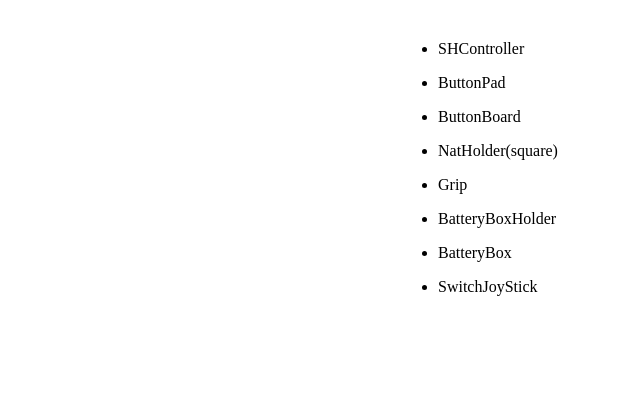
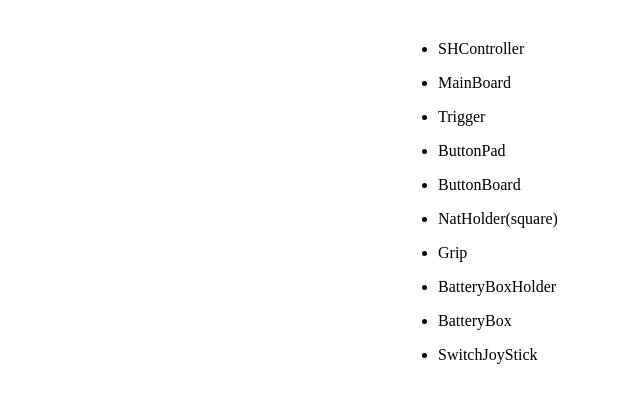
Before and after one commit to Kume/sh-controller-model, a React (Vite) app: page / in a window 1280 px wide. Shown: the top 402 px of the page, without its empty margins (640-1280 px from the left). Built offline with nearby package versions, Linux system fonts and the light colour scheme; what @jscad/modeling, @jscad/regl-renderer would draw is missing.

Commit message:
グリップとトリガーを一体成型するのの最初のプロトタイプ

```diff
--- a/package.json
+++ b/package.json
@@ -31,6 +31,7 @@
     "@jscad/obj-serializer": "^2.1.13",
     "@jscad/regl-renderer": "^2.6.5",
     "@jscad/stl-serializer": "^2.1.13",
+    "@types/node": "^18.15.11",
     "@use-gesture/react": "^10.2.24",
     "react": "^18.2.0",
     "react-dom": "^18.2.0",
--- a/src/BatteryBoxHolder.ts
+++ b/src/BatteryBoxHolder.ts
@@ -47,7 +47,7 @@ export class BatteryBoxHolder extends Cacheable implements Viewable {
         {label: 'outlineHalf', model: () => this.outlineHalf},
         {label: 'half', model: () => this.half},
         {label: 'full', model: () => this.full},
-        {label: 'fullWithBattery', model: () => this.fullWithBattery},
+        {label: 'fullWithBatteryBox', model: () => this.fullWithBatteryBox},
       ];
     });
   }
@@ -65,6 +65,11 @@ export class BatteryBoxHolder extends Cacheable implements Viewable {
         extrudeLinear({height: this.baseLength}, union(translateX(this.baseHeight, topFace), baseRect)),
       ),
     ];
+  }
+
+  /* グリップの領域を削るために極端に大きめに定義した領域 */
+  public get extraLooseOutlineHalf(): Geom3 {
+    return Centered.cuboid([this.baseHeight + this.topHeight, this.width / 2, this.baseLength + 20]);
   }
 
   public get half(): Geom3[] {
@@ -95,11 +100,15 @@ export class BatteryBoxHolder extends Cacheable implements Viewable {
     ].map((g) => addColor(this.color, g));
   }
 
+  public get halfWithBatteryBox(): Geom3[] {
+    return [...this.half, this.transformBatteryBox(this.batteryBox.full)];
+  }
+
   public get full(): Geom3[] {
     return halfToFull(this.half);
   }
 
-  public get fullWithBattery(): Geom3[] {
+  public get fullWithBatteryBox(): Geom3[] {
     return [...this.full, this.transformBatteryBox(this.batteryBox.full)];
   }
 
--- a/src/ButtonBoard.ts
+++ b/src/ButtonBoard.ts
@@ -14,7 +14,7 @@ export class ButtonBoard extends Cacheable implements Viewable {
   public readonly buttonXDistance = 13;
   public readonly buttonXDistance2 = 9;
   public readonly buttonXDistanceFromEdge = 6;
-  public readonly screwHoleDistance = 20;
+  public readonly screwHoleDistance = 32;
   public readonly length = this.buttonXDistanceFromEdge + this.buttonXDistance * 2 + this.buttonXDistance2 + 5;
   public readonly thickness = 1.5;
 
@@ -37,7 +37,7 @@ export class ButtonBoard extends Cacheable implements Viewable {
   }
 
   public get outlineHalf(): Geom3[] {
-    return [addColor([0, 0.6, 0], this.boardHalf), ...this.switchesHalf.map((sw) => sw.outline)];
+    return [addColor([0, 0.6, 0, 0.8], this.boardHalf), ...this.switchesHalf.map((sw) => sw.outline)];
   }
 
   public get looseOutlineHalf(): Geom3[] {
@@ -72,7 +72,7 @@ export class ButtonBoard extends Cacheable implements Viewable {
   }
 
   private transformChip(chip: Geom3): Geom3 {
-    return translate([30, 0, 0], chip);
+    return translate([10, 0, 0], chip);
   }
 
   public get testBoard(): Geom3[] {
--- a/src/ButtonPad.ts
+++ b/src/ButtonPad.ts
@@ -21,7 +21,7 @@ export class ButtonPad extends Cacheable implements Viewable {
   public readonly startWidth = 20;
   public readonly endWidth = 26;
   public readonly length = 80;
-  public readonly thickness = 15;
+  public readonly thickness = 14;
   public readonly wallThickness = 1.5;
 
   public readonly buttonHamidashi = 2;
@@ -29,7 +29,7 @@ export class ButtonPad extends Cacheable implements Viewable {
   public readonly boardDistanceFromStickCenter = 15;
 
   public readonly stickXOffset = 16;
-  public readonly stickRotation = degToRad(26);
+  public readonly stickRotation = degToRad(30);
 
   public readonly outerColor = [0.8, 0.8, 0.8] as const;
 
--- a/src/Grip.ts
+++ b/src/Grip.ts
@@ -1,10 +1,12 @@
 import {booleans, expansions, extrusions, primitives, transforms} from '@jscad/modeling';
 import {Geom2, Geom3, Geometry} from '@jscad/modeling/src/geometries/types';
 import {MainBoard} from './MainBoard';
-import {Cacheable, cashGetter, Centered, legacyCash, octagon} from './utls';
-import {mirrorY, translateZ} from '@jscad/modeling/src/operations/transforms';
+import {addColor, Cacheable, cashGetter, Centered, legacyCash, octagon} from './utls';
+import {mirrorX, mirrorY, translateZ} from '@jscad/modeling/src/operations/transforms';
 import {BatteryBoxHolder} from './BatteryBoxHolder';
 import {Viewable, ViewerItem} from './types';
+import {extrudeRotate} from '@jscad/modeling/src/operations/extrusions';
+import {degToRad} from '@jscad/modeling/src/utils';
 
 const {rectangle, circle, sphere, polygon} = primitives;
 const {translateX, translate, rotate, mirrorZ, rotateY, rotateZ, rotateX} = transforms;
@@ -38,7 +40,7 @@ export class Grip extends Cacheable implements Viewable {
   public readonly topWallLength = 15;
 
   public readonly batteryBoxRotateDegree = 10;
-  public readonly mainRotateDegree = 21.6;
+  public readonly mainRotateDegree = 24;
 
   // TODO sketchupモデルの結果値なので、理想的には完成形から逆算すべき
   public readonly jointEndHeight = 10.75;
@@ -53,15 +55,17 @@ export class Grip extends Cacheable implements Viewable {
       return [
         {label: 'outline', model: () => this.outline},
         {label: 'half', model: () => this.half},
+        {label: 'halfWithBoard', model: () => this.halfWithBoard},
+        {label: 'halfWithBatteryBox', model: () => this.halfWithBatteryBox},
       ];
     });
   }
 
-  private get outlineBasicFaceHalf(): Geom2 {
+  public get outlineBasicFaceHalf(): Geom2 {
     return this.makeBasicFace(this.height, this.width, this.radius);
   }
 
-  private get outlineBasicInnerFaceHalf(): Geom2 {
+  public get outlineBasicInnerFaceHalf(): Geom2 {
     return translateX(
       -this.topWallThickness,
       this.makeBasicFace(
@@ -102,33 +106,41 @@ export class Grip extends Cacheable implements Viewable {
     return union(widthRect, heightRect, corner);
   }
 
-  public get halfWithBoard() {
-    return union(this.half, this.transformMainBoard(this.board.half));
+  public get halfWithBoard(): Geom3[] {
+    return [...this.half, ...this.board.half.map(this.transformMainBoard)];
   }
 
-  public get half() {
-    return union(
+  public get halfWithBatteryBox(): Geom3[] {
+    return [...this.halfWithBoard, ...this.batteryBoxHolder.halfWithBatteryBox.map(this.transformBatteryBoxHolder)];
+  }
+
+  public get half(): Geom3[] {
+    const baseFace = subtract(this.outlineBasicFaceHalf, this.outlineBasicInnerFaceHalf);
+    return [
       subtract(
         union(
-          extrudeLinear({height: this.length}, subtract(this.outlineBasicFaceHalf, this.outlineBasicInnerFaceHalf)),
+          extrudeLinear({height: this.length}, baseFace),
           this.endWallHalf,
           this.boardScrewHole.unionTargetHalf,
+          this.makeJointToGrip(baseFace),
         ),
         this.boardScrewHole.subtractTarget,
-        expand({delta: 0.2}, this.batteryBoxHolder.outlineHalf).map(this.transformBatteryBoxHolder),
+        this.transformBatteryBoxHolder(
+          expand({delta: 0.2}, this.batteryBoxHolder.extraLooseOutlineHalf) as any as Geom3,
+        ),
         this.topWallSubtractionHalf,
       ),
       // デバッグ時になにか追加したかったらここに追加
-    );
+    ];
   }
 
-  private transformMainBoard<G extends Geometry>(g: G): G {
-    const directionAdjusted = rotate([0, -Math.PI / 2, 0], g);
+  private transformMainBoard = <G extends Geometry>(g: G): G => {
+    const directionAdjusted = mirrorX(rotate([0, -Math.PI / 2, 0], g));
     return translate(
       [-this.board.maxZ - this.topWallThickness - this.mainBoardTopMargin, 0, this.endThickness],
       directionAdjusted,
     );
-  }
+  };
 
   private transformBatteryBoxHolder = (batteryBoxHolder: Geom3): Geom3 => {
     return translate(
@@ -137,10 +149,44 @@ export class Grip extends Cacheable implements Viewable {
     );
   };
 
+  public get jointEndHalf(): Geom3 {
+    return addColor(
+      [0.8, 0, 0],
+      subtract(
+        translate(
+          [-this.height, 0, this.length],
+          rotateY(
+            -degToRad(this.mainRotateDegree),
+            translateX(
+              this.height,
+              extrudeLinear({height: 0.0001}, subtract(this.outlineBasicFaceHalf, this.outlineBasicInnerFaceHalf)),
+            ),
+          ),
+        ),
+        this.transformBatteryBoxHolder(
+          expand({delta: 0.2}, this.batteryBoxHolder.extraLooseOutlineHalf) as any as Geom3,
+        ),
+      ),
+    );
+  }
+
+  private makeJointToGrip = (face: Geom2): Geom3 => {
+    return translate(
+      [-this.height, 0, this.length],
+      mirrorY(
+        rotate(
+          [degToRad(90), 0, 0],
+          extrudeRotate({angle: degToRad(this.mainRotateDegree), segments: 90}, translate([this.height, 0], face)),
+        ),
+      ),
+    );
+  };
+
   @cashGetter
   public get outlineHalf() {
     return union(
       extrudeLinear({height: this.length}, this.outlineBasicFaceHalf),
+      this.makeJointToGrip(this.outlineBasicFaceHalf),
       this.batteryBoxHolder.outlineHalf.map(this.transformBatteryBoxHolder),
     );
   }
--- a/src/MainBoard.ts
+++ b/src/MainBoard.ts
@@ -1,18 +1,36 @@
 import {Geom3} from '@jscad/modeling/src/geometries/types';
 import {booleans, primitives, transforms} from '@jscad/modeling';
-import {Centered} from './utls';
+import {addColor, Cacheable, Centered, halfToFull, legacyCash} from './utls';
+import {Viewable, ViewerItem} from './types';
+import {cylinder} from '@jscad/modeling/src/primitives';
+import {mirrorZ} from '@jscad/modeling/src/operations/transforms';
 
 const {cuboid, sphere} = primitives;
 const {translateZ, translateX, translateY, translate} = transforms;
-const {union} = booleans;
+const {union, subtract} = booleans;
 
-export class MainBoard {
-  private readonly xiao = new XiaoBoard();
-  private readonly baseWidth = 22;
-  private readonly baseHeight = 67.3;
-  private readonly baseThickness = 1.5;
+export class MainBoard extends Cacheable implements Viewable {
+  public readonly xiao = new XiaoBoard();
+  public readonly baseWidth = 22;
+  public readonly baseHeight = 60;
+  public readonly baseThickness = 1.5;
 
-  private readonly legBottomHeight = 2;
+  public readonly legBottomHeight = 2;
+  public readonly screwHoleDistance = 35;
+
+  public get displayName(): string {
+    return 'MainBoard';
+  }
+
+  public get viewerItems(): ViewerItem[] {
+    return legacyCash(this, 'viewerItem', () => {
+      return [
+        {label: 'baseHalf', model: () => this.baseHalf},
+        {label: 'half', model: () => this.half},
+        {label: 'full', model: () => this.full},
+      ];
+    });
+  }
 
   public get maxZ(): number {
     return this.xiao.height;
@@ -23,19 +41,36 @@ export class MainBoard {
   }
 
   public get baseHalf(): Geom3 {
-    return Centered.cuboid([this.baseHeight, this.baseWidth / 2, this.baseThickness]);
+    return addColor(
+      [0, 0.6, 0, 0.9],
+      subtract(
+        Centered.cuboid([this.baseHeight, this.baseWidth / 2, this.baseThickness]),
+        cylinder({
+          radius: 1.7,
+          height: this.baseThickness,
+          center: [this.screwHoleDistance, 0, this.baseThickness / 2],
+        }),
+      ),
+    );
   }
 
   private get legBottomHalf(): Geom3 {
-    return Centered.cuboid([this.xiao.boardHeight, this.xiao.legThickness, this.legBottomHeight]);
+    return addColor(
+      [0.8, 0.8, 0.8],
+      Centered.cuboid([this.xiao.boardHeight, this.xiao.legThickness, this.legBottomHeight]),
+    );
   }
 
-  public get half(): Geom3 {
-    return union(
+  public get half(): Geom3[] {
+    return [
       this.baseHalf,
-      translateZ(-this.xiao.legLength, this.xiao.half),
+      ...this.xiao.half.map((g) => translateZ(-this.xiao.legLength, g)),
       translate([0, this.xiao.legDistanceFromCenter, this.baseThickness], this.legBottomHalf),
-    );
+    ].map((g) => mirrorZ(g));
+  }
+
+  public get full(): Geom3[] {
+    return halfToFull(this.half);
   }
 }
 
@@ -68,36 +103,42 @@ class XiaoBoard {
   // 10.7 足の長さ
 
   public get baseHalf(): Geom3 {
-    return translateZ(
-      -this.boardThickness,
-      Centered.cuboid([this.boardHeight, this.boardWidth / 2, this.boardThickness]),
+    return addColor(
+      [0.3, 0.3, 0.3],
+      translateZ(-this.boardThickness, Centered.cuboid([this.boardHeight, this.boardWidth / 2, this.boardThickness])),
     );
   }
 
   public get usbHalf(): Geom3 {
-    return translateZ(
-      -this.usbHeight - this.boardThickness,
-      Centered.cuboid([this.usbLength, this.usbWidth / 2, this.usbHeight]),
+    return addColor(
+      [0.7, 0.7, 0.7],
+      translateZ(
+        -this.usbHeight - this.boardThickness,
+        Centered.cuboid([this.usbLength, this.usbWidth / 2, this.usbHeight]),
+      ),
     );
   }
 
   public get mainChipHalf(): Geom3 {
-    return translateZ(
-      -this.mainChipThickness - this.boardThickness,
-      Centered.cuboid([this.mainChipHeight, this.mainChipWidth / 2, this.mainChipThickness]),
+    return addColor(
+      [0.9, 0.9, 0.9],
+      translateZ(
+        -this.mainChipThickness - this.boardThickness,
+        Centered.cuboid([this.mainChipHeight, this.mainChipWidth / 2, this.mainChipThickness]),
+      ),
     );
   }
 
   public get legHalf(): Geom3 {
-    return Centered.cuboid([this.boardHeight, this.legThickness, this.legLength]);
+    return addColor([0.1, 0.1, 0.1], Centered.cuboid([this.boardHeight, this.legThickness, this.legLength]));
   }
 
-  public get half(): Geom3 {
-    return union(
+  public get half(): Geom3[] {
+    return [
       this.baseHalf,
       translateX(-this.usbProtrusion, this.usbHalf),
       translateX(this.mainChipDistanceFromBoardEnd, this.mainChipHalf),
       translateY(this.legDistanceFromCenter, this.legHalf),
-    );
+    ];
   }
 }
--- a/src/SHController.ts
+++ b/src/SHController.ts
@@ -19,10 +19,8 @@ export class SHController extends Cacheable implements Viewable {
   public get viewerItems(): ViewerItem[] {
     return legacyCash(this, 'viewerItem', () => {
       return [
-        {
-          label: 'outline',
-          model: () => this.outline,
-        },
+        {label: 'outline', model: () => this.outline},
+        {label: 'gripAndTriggerHalf', model: () => this.gripAndTriggerHalf},
       ];
     });
   }
@@ -35,12 +33,16 @@ export class SHController extends Cacheable implements Viewable {
     ];
   }
 
-  private transformGrip(grip: Geom3): Geom3 {
-    grip = translateZ(-this.grip.length, grip);
-    grip = rotateY(degToRad(90 + 24), grip);
-    grip = translate([-8, 0, 0], grip); // TODO 計算で出す
+  public get gripAndTriggerHalf(): Geom3[] {
+    return [...this.grip.halfWithBatteryBox.map(this.transformGrip), this.trigger.half];
+  }
+
+  private transformGrip = (grip: Geom3): Geom3 => {
+    grip = translate([this.grip.height, 0, -this.grip.length], grip);
+    grip = rotateY(degToRad(90 + this.grip.mainRotateDegree), grip);
+    grip = translate([0, 0, this.trigger.backHeight], grip);
     return grip;
-  }
+  };
 
   private transformButtonPad = (pad: Geom3): Geom3 => {
     pad = mirrorZ(pad);
--- a/src/SwitchJoyStick.ts
+++ b/src/SwitchJoyStick.ts
@@ -13,7 +13,7 @@ export class SwitchJoyStick extends Cacheable implements Viewable {
   public readonly baseWidth = 17.3;
   public readonly baseHeight = 19.1;
   public readonly baseThickness = 5.4;
-  public readonly baseYOffset = 0.5;
+  public readonly baseYOffset = -0.5;
   public readonly stickHeight = 9;
   public readonly stickRadius = 2;
   public readonly stickTopThickness = 3;
@@ -83,6 +83,11 @@ export class SwitchJoyStick extends Cacheable implements Viewable {
         height: this.baseThickness + this.stickHeight,
         radius: this.stickTopRadius + 0.5,
         center: [0, 0, (this.baseThickness + this.stickHeight) / 2],
+      }),
+      cylinder({
+        height: 8,
+        radius: this.stickTopRadius + 3,
+        center: [0, 0, this.baseThickness + this.stickHeight - 8 / 2],
       }),
       addColor([0, 0, 0.9], this.transformCable(extrudeLinear({height: this.cableThickness}, this.cableFace))),
       addColor([0.9, 0.9, 0.9], this.transformConnector(this.connector)),
--- a/src/Trigger.ts
+++ b/src/Trigger.ts
@@ -1,11 +1,15 @@
 import type {Geom3} from '@jscad/modeling/src/geometries/types';
 import {booleans, expansions, geometries, primitives, transforms} from '@jscad/modeling';
-import {Centered, degreeToRadian, measureTime} from './utls';
+import {addColor, Cacheable, Centered, degreeToRadian, halfToFull, legacyCash, measureTime} from './utls';
 import {Geom2} from '@jscad/modeling/src/geometries/geom2';
 import {extrudeLinear} from '@jscad/modeling/src/operations/extrusions';
 import {cube, polygon, rectangle} from '@jscad/modeling/src/primitives';
 import {TactileSwitch} from './TactileSwitch';
 import {mirrorY} from '@jscad/modeling/src/operations/transforms';
+import {Viewable, ViewerItem} from './types';
+import {Grip} from './Grip';
+import {degToRad} from '@jscad/modeling/src/utils';
+import {hull} from '@jscad/modeling/src/operations/hulls';
 
 const {cuboid, sphere, line, arc} = primitives;
 const {translateZ, translateX, translateY, translate, rotateX, rotate, rotateY, mirror} = transforms;
@@ -30,19 +34,40 @@ interface TriggerFace {
   readonly outlineLimitHalf: Geom3;
 }
 
-export class Trigger {
+export class Trigger extends Cacheable implements Viewable {
   public static readonly lengthSize = 50;
   public static readonly width = 50;
 
   public readonly width = Trigger.width;
   public readonly length = Trigger.lengthSize;
-  public readonly buttonFace = new ButtonFace(this.width);
   public readonly underFace = new UnderFace(this.width);
   public readonly topFace = new TopFace(this.width, this.length);
   // public readonly length = 55;
   public readonly backHeight = 15;
+  public readonly maxZ = 31.5;
 
   public readonly buttonFaceDegree = 34;
+
+  public readonly grip = new Grip();
+  public readonly innerSmallWidth = this.grip.width - this.grip.thickness * 2;
+  public readonly buttonFace = new ButtonFace(this.width, this.innerSmallWidth);
+
+  public get displayName(): string {
+    return 'Trigger';
+  }
+
+  public get viewerItems(): ViewerItem[] {
+    return legacyCash(this, 'viewerItem', () => {
+      return [
+        {label: 'outline', model: () => this.outline},
+        {label: 'outlineHalf2', model: () => this.outlineHalf2},
+        {label: 'innerArea2', model: () => this.innerArea2},
+        {label: 'halfWithGripAndReferenceObject', model: () => this.halfWithGripAndReferenceObject},
+        {label: 'half', model: () => this.half},
+        {label: 'half2', model: () => this.half2},
+      ];
+    });
+  }
 
   public get half(): Geom3 {
     const {faces} = this;
@@ -66,12 +91,24 @@ export class Trigger {
     );
   }
 
+  public get halfWithGripAndReferenceObject(): Geom3[] {
+    return [...this.half2, ...this.grip.halfWithBoard.map(this.transformGrip)];
+  }
+
+  public get halfWithGrip(): Geom3[] {
+    return [...this.half2, ...this.grip.half.map(this.transformGrip)];
+  }
+
+  public get fullWithGrip(): Geom3[] {
+    return halfToFull(this.halfWithGrip);
+  }
+
   private get faces(): {face: TriggerFace; transform: (g: Geom3) => Geom3}[] {
-    return [
+    return legacyCash(this, 'faces', () => [
       {face: this.buttonFace, transform: (g: Geom3) => this.transformForButtonFace(g)},
       {face: this.underFace, transform: (g: Geom3) => this.transformForUnderFace(g)},
       {face: this.topFace, transform: (g: Geom3) => g},
-    ];
+    ]);
   }
 
   public get outline(): Geom3 {
@@ -79,31 +116,92 @@ export class Trigger {
   }
 
   public get outlineHalf(): Geom3 {
-    const {faces} = this;
     let result: Geom3 = geom3.create();
-    for (const {face, transform} of faces) {
+    for (const {face, transform} of this.faces) {
       if (face.solidHalf) {
         result = union(result, transform(face.solidHalf));
       }
     }
-    for (const {face, transform} of faces) {
-      result = subtract(result, transform(face.outlineLimitHalf));
+    result = this.subtractFacesOutlineLimit(result);
+    result = this.subtractExtraCatArea(result);
+    return result;
+  }
+
+  private subtractFacesOutlineLimit(geom: Geom3): Geom3 {
+    for (const {face, transform} of this.faces) {
+      geom = subtract(geom, transform(face.outlineLimitHalf));
     }
-    result = subtract(
-      result,
+    return geom;
+  }
+
+  private subtractExtraCatArea(geom: Geom3): Geom3 {
+    return subtract(
+      geom,
       translate(
         [50, this.width / 2, 12],
         rotate([0, -Math.PI / 2 - 0.15, 0], extrudeLinear({height: 50}, this.bottomSideCutFace)),
       ),
       this.underCutArea,
     );
-    return result;
+  }
+
+  public get half2(): Geom3[] {
+    return [subtract(this.outlineHalf2, this.innerArea2)];
+  }
+
+  public get outlineHalf2(): Geom3[] {
+    const buttonFaceAdditionalLimitation = addColor(
+      [0.8, 0, 0],
+      rotateY(degToRad(10), Centered.cuboid([26, this.width / 2, 40])),
+    );
+    const buttonFace = this.transformForButtonFace(this.buttonFace.solidHalf);
+    const sphereRadius = 1;
+    const buttonFaceBottomEndX =
+      this.length - Math.tan(degToRad(this.buttonFaceDegree)) * this.maxZ - Math.sin(degToRad(this.buttonFaceDegree));
+    const buttonFaceBottomEnd1_1 = [buttonFaceBottomEndX, 0, this.maxZ - sphereRadius] as const;
+    const buttonFaceBottomEnd1_2 = [buttonFaceBottomEndX, 30 / 2, this.maxZ - sphereRadius] as const;
+    const buttonFaceBottomEnd2_1 = [buttonFaceBottomEndX - 3, 0, this.maxZ - sphereRadius] as const;
+    const buttonFaceBottomEnd2_2 = [buttonFaceBottomEndX - 3, 30 / 2, this.maxZ - sphereRadius] as const;
+    const sideSphereCenter1 = [buttonFaceBottomEndX - 8, this.width / 2 - 4, 12] as const;
+    const sideSphereCenter2 = [15, this.width / 2 - sphereRadius, 0] as const;
+    return [
+      subtract(
+        hull(
+          this.transformGrip(this.grip.jointEndHalf),
+          this.subtractExtraCatArea(
+            this.subtractFacesOutlineLimit(subtract(buttonFace, buttonFaceAdditionalLimitation)),
+          ),
+          sphere({center: [...buttonFaceBottomEnd1_1]}),
+          sphere({center: [...buttonFaceBottomEnd1_2]}),
+          sphere({center: [...buttonFaceBottomEnd2_1]}),
+          sphere({center: [...buttonFaceBottomEnd2_2]}),
+          sphere({center: [...sideSphereCenter1]}),
+          sphere({center: [...sideSphereCenter2]}),
+        ),
+        translateY(-10, Centered.cuboid([100, 10, 100])),
+        translateZ(-10, Centered.cuboid([100, 100, 10])),
+      ),
+    ];
+  }
+
+  public get innerArea2(): Geom3[] {
+    return [
+      translateZ(
+        this.backHeight - this.grip.height,
+        rotateY(Math.PI / 2, extrudeLinear({height: 30}, this.grip.outlineBasicInnerFaceHalf)),
+      ),
+      translateX(16, Centered.cuboid([16, this.innerSmallWidth / 2, 24.2])),
+      subtract(
+        this.transformForButtonFace(this.buttonFace.innerAreaHalf),
+        translateZ(this.maxZ - 1.5, Centered.cuboid([100, 100, 100])),
+      ),
+    ];
   }
 
   private get bottomSideCutFace(): Geom2 {
     const width = 5;
     const height = 24;
-    let path = path2.create([
+    const path = path2.create([
       [0, 0],
       [height, -10],
       [height, width],
@@ -124,7 +222,7 @@ export class Trigger {
 
   private transformForButtonFace(g: Geom3): Geom3 {
     // return translateX(this.length, rotateY(-degreeToRadian(90 - 56), g));
-    return translateX(this.length, rotateY(-degreeToRadian(this.buttonFaceDegree), g));
+    return translateX(this.length, rotateY(-degToRad(this.buttonFaceDegree), g));
   }
 
   private transformForUnderFace(g: Geom3): Geom3 {
@@ -138,6 +236,13 @@ export class Trigger {
   public get devJointHalf(): Geom3 {
     return Centered.cuboid([20, 5, 8]);
   }
+
+  private transformGrip = (grip: Geom3): Geom3 => {
+    grip = translate([this.grip.height, 0, -this.grip.length], grip);
+    grip = rotateY(degToRad(90 + this.grip.mainRotateDegree), grip);
+    grip = translate([0, 0, this.backHeight], grip);
+    return grip;
+  };
 }
 
 class TopFace implements TriggerFace {
@@ -170,7 +275,7 @@ class ButtonFace implements TriggerFace {
   private readonly switchDistanceLeftToRight = 14;
   private readonly switchDistanceTopToBottom = 17;
 
-  public constructor(public readonly width: number) {}
+  public constructor(public readonly width: number, public readonly innerSmallWidth: number) {}
   public get solidHalf(): Geom3 {
     return extrudeLinear({height: 50}, this.solidGeom2Half);
   }
@@ -192,6 +297,15 @@ class ButtonFace implements TriggerFace {
     );
   }
 
+  public get innerAreaHalf(): Geom3 {
+    const height = this.topSwitchCenterDistance + this.switchDistanceTopToBottom + 5;
+    const thickness = this.tactileSwitch.height + 1.5 + 2; // 基板を差し込むために必要な最低限部品の高さの合計と追加の余白分の高さの合計値
+    return extrudeLinear(
+      {height},
+      translateX(-(1.5 + thickness), Centered.rectangle([thickness, this.innerSmallWidth / 2])),
+    );
+  }
+
   private transformTopSwitch(g: Geom3): Geom3 {
     return translate(
       [-this.frontThickness, this.switchDistanceLeftToRight / 2, this.topSwitchCenterDistance],
@@ -206,7 +320,7 @@ class ButtonFace implements TriggerFace {
     );
   }
 
-  public makeGeom2Half(offset: number): Geom2 {
+  public makeGeom2Half(offset: number, thickness = solidThickness): Geom2 {
     const cornerWidth = 10;
     const cornerHeight = 15;
     let path = path2.create([
@@ -220,8 +334,8 @@ class ButtonFace implements TriggerFace {
     path = path2.appendPoints(
       [
         [-cornerHeight, this.width / 2],
-        [-solidThickness, this.width / 2],
-        [-solidThickness, 0],
+        [-thickness, this.width / 2],
+        [-thickness, 0],
       ],
       path,
     );
--- a/src/main.ts
+++ b/src/main.ts
@@ -31,10 +31,12 @@ const mainBoard = new MainBoard();
 const natHolder = new NatHolder({totalHeight: 7, screwHoleType: 'square', topThickness: 1});
 const main = new SHController();
 
-saveStl('mainBoard.stl', mainBoard.half);
+saveStl('mainBoard.stl', mainBoard.full);
 saveStl('trigger.stl', trigger.devSold);
+saveStl('triggerWithGrip.stl', trigger.fullWithGrip);
 saveStl('natHolder.stl', natHolder.full);
 saveStl('buttonBoard.stl', main.buttonPad.board.boardHalf);
+saveStl('buttonBoardAndStick.stl', main.buttonPad.boardAndStick);
 saveStl('buttonPad.stl', main.buttonPad.full);
 saveStl('buttonPadTestBoard.stl', main.buttonPad.board.testBoard);
 saveStl('main.stl', main.outline);
--- a/src/utls.ts
+++ b/src/utls.ts
@@ -123,7 +123,7 @@ export function halfToFull(geoms: Geom3[], axis: 'x' | 'y' | 'z' = 'y'): Geom3[]
   }
 }
 
-export function addColor(color: readonly [number, number, number], g: Geom3): Geom3 {
+export function addColor(color: readonly [number, number, number, number?], g: Geom3): Geom3 {
   return colorize(color as RGB, g);
 }
 
--- a/src/web/Viewer.tsx
+++ b/src/web/Viewer.tsx
@@ -10,6 +10,8 @@ const main = new SHController();
 const joyStick = new SwitchJoyStick();
 const viewableValues: readonly Viewable[] = [
   main,
+  main.grip.board,
+  main.trigger,
   main.buttonPad,
   main.buttonPad.board,
   main.buttonPad.natHolder,
```
Also changed, not shown: 1 other file (tests, documents, lock files or other folders).
